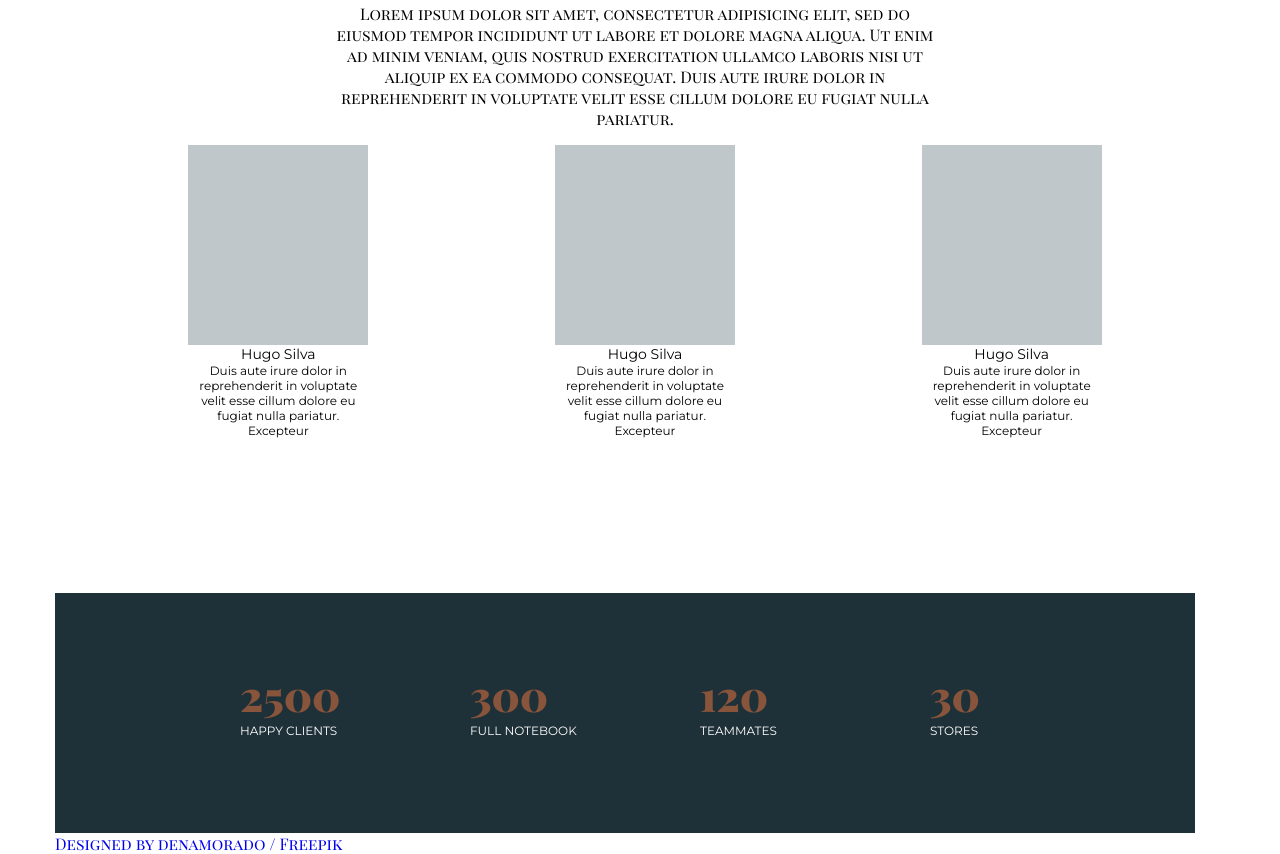
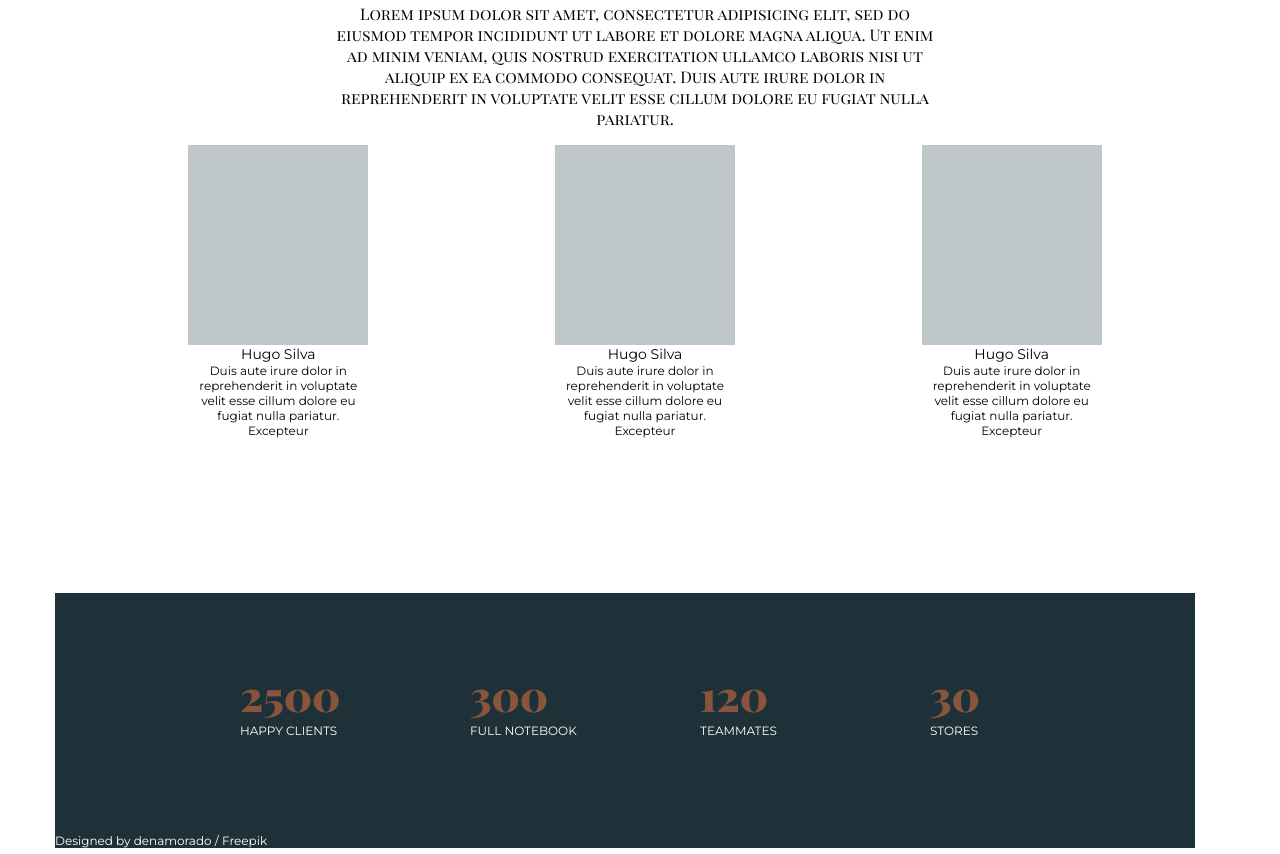
Before and after one commit to Slavus54/Slavus54.github.io, a plain HTML site: page bootstrapPROJECT/index.html in a window 1280 px wide. Shown: the part 1019-1873 px from the top of the page. Drawn offline with Linux system fonts and the light colour scheme.

Commit message:
Add files via upload

```diff
--- a/bootstrapPROJECT/css/style.css
+++ b/bootstrapPROJECT/css/style.css
@@ -165,6 +165,13 @@ a {
 	font-weight: 400;
 	margin-left: 30%;
 }
+#license {
+	width: 1140px;
+	color: white;
+	background-color: #1f3138;
+	font-family: 'Montserrat', sans-serif;
+	font-size: 12px;
+}
 @media screen and (min-width: 1200px) {
 
 }
```
